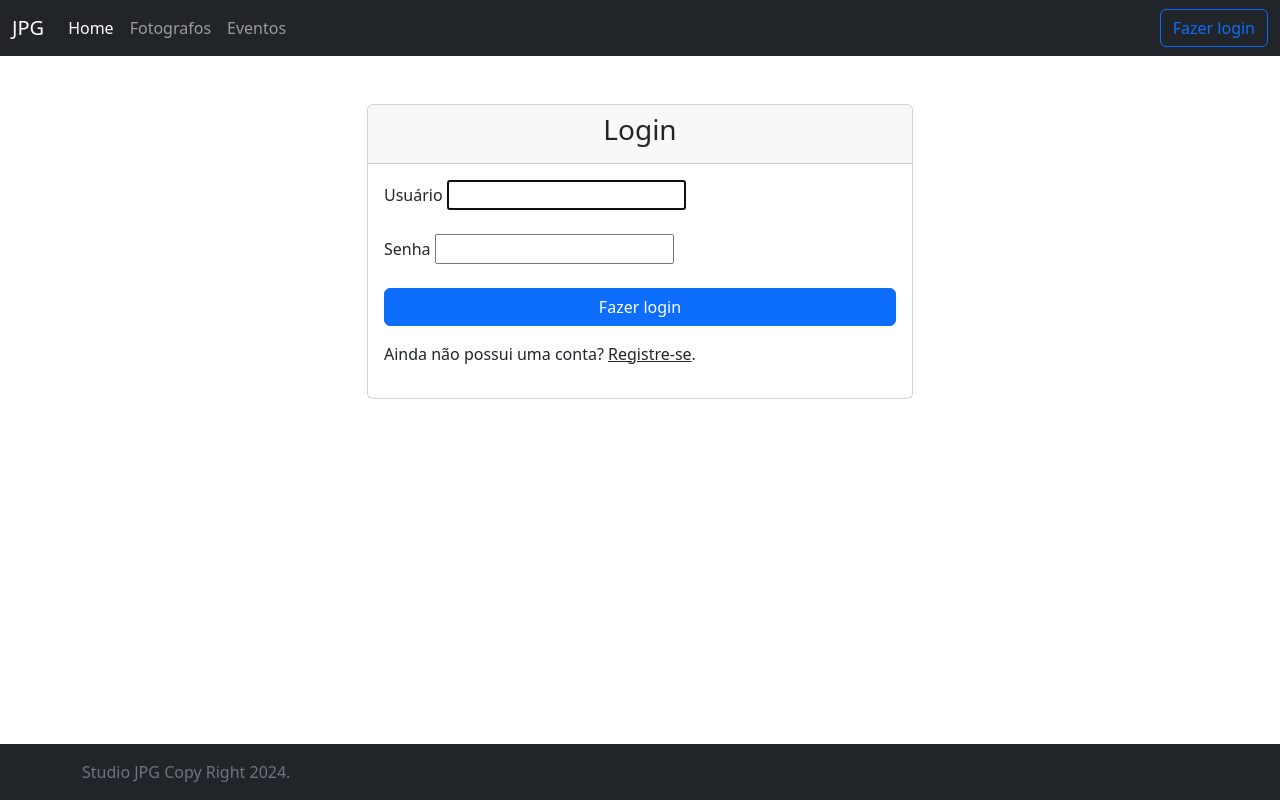
After one commit to MusicoTurista/estudio-fotografico-django, a Django app: page /users/login in a window 1280 px wide. The commit adds this page. Run offline with Django 5.2, Linux system fonts and the light colour scheme; some libraries are stand-ins or nearby versions.

Commit message:
Implementação do sistema de login/logout

```diff
--- a/sgf/aplic/templates/base.html
+++ b/sgf/aplic/templates/base.html
@@ -14,7 +14,16 @@
     <header>
         {% include 'navbar.html' %}
     </header>
-
+    {% if messages %}
+        <div class="container mt-3">
+            {% for message in messages %}
+                <div class="alert alert-{{ message.tags }} alert-dismissible fade show">
+                    {{ message }}
+                    <button type="button" class="btn-close" data-bs-dismiss="alert"></button>
+                </div>
+            {% endfor %}
+        </div>
+    {% endif %}
     <main>
         {% block content %} {% endblock %}
     </main>
--- a/sgf/aplic/templates/navbar.html
+++ b/sgf/aplic/templates/navbar.html
@@ -18,6 +18,11 @@
                     <a class="nav-link" aria-current="page" href="/evento">Eventos</a>
                 </li>
             </ul>
+            {% if user.is_authenticated %}
+                <a class="btn btn-outline-primary" href="/users/logout" role="button">Logout</a>
+            {% else %}
+                <a class="btn btn-outline-primary" href="/users/login" role="button">Fazer login</a>
+            {% endif %}
         </div>
     </div>
 </nav>
--- /dev/null
+++ b/sgf/aplic/templates/users/login.html
@@ -0,0 +1,34 @@
+{% extends 'base.html' %}
+{% block content %}
+
+<div class="container mt-5">
+    <div class="row justify-content-center">
+        <div class="col-md-6">
+            <div class="card">
+                <div class="card-header">
+                    <h3 class="text-center">Login</h3>
+                </div>
+                <div class="card-body">
+                    <form method="POST">
+                        {% csrf_token %}
+                        {% for campo in form %}
+                            <div class="mb-3">
+                                <label for="{{ campo.id_for_label }}" class="form-label">
+                                    {{ campo.label }} {{campo}}
+                                </label>
+                            </div>
+                        {% endfor %}
+                        <div class="d-grid">
+                            <button type="submit" class="btn btn-primary">Fazer login</button>
+                            <!--p><a href="/users/register" class="text-center">Ainda não possui uma conta? Registre-se</a></p-->
+
+                        </div>
+                    </form>
+                <p class="text-center-secondary">Ainda não possui uma conta? <a href="/users/register" class="text-reset">Registre-se</a>.</p>
+                </div>
+            </div>
+        </div>
+    </div>
+</div>
+
+{% endblock %}
--- a/sgf/aplic/urls.py
+++ b/sgf/aplic/urls.py
@@ -7,4 +7,8 @@ urlpatterns = [
     path('fotografo', FotografoView.as_view(), name='fotografo'),
     path('evento', EventoView.as_view(), name='evento'),
     path('evento-detalhe/<int:id>/', EventoDetalheView.as_view(), name='evento-detalhe'),
+
+    path('users/register', RegisterView, name='users/register'),
+    path('users/login', LoginView, name='users/login'),
+    path('users/logout', LogoutView, name='users/logout'),
 ]
--- a/sgf/aplic/views.py
+++ b/sgf/aplic/views.py
@@ -1,5 +1,9 @@
-from django.shortcuts import render
+from django.shortcuts import render, redirect
 from .models import *
+from django.contrib.auth.forms import UserCreationForm, AuthenticationForm
+from django.contrib.auth import login, authenticate, logout
+
+from django.contrib import messages
 # Create your views here.
 
 from django.views.generic import TemplateView
@@ -32,3 +36,37 @@ class EventoDetalheView(TemplateView):
         id = self.kwargs['id']
         context['evento'] = CategoriaEvento.objects.filter(id=id).first
         return context
+
+def RegisterView(request):
+    if request.method == "POST":
+        form = UserCreationForm(request.POST)
+        if form.is_valid():
+            #form.save()
+            messages.success(request, "Registrado com sucesso.")
+            return redirect('/users/login')
+    else:
+        form = UserCreationForm()
+    return render(request,"users/register.html",{'form':form})
+
+def LoginView(request):
+    if request.method == 'POST':
+        form = AuthenticationForm(request, data=request.POST)
+        if form.is_valid():
+            username = form.cleaned_data.get('username')
+            password = form.cleaned_data.get('password')
+            user = authenticate(username=username, password=password)
+            if user is not None:
+                login(request, user)
+                messages.success(request, f"Welcome back, {username}!")
+                return redirect('/')
+            else:
+                messages.error(request, "Invalid username or password.")
+        else:
+            messages.error(request, "Invalid username or password.")
+    else:
+        form = AuthenticationForm()
+    return render(request, 'users/login.html', {'form': form})
+
+def LogoutView(request):
+    logout(request)
+    return redirect('/users/login')
```
Also changed, not shown: sgf/aplic/templates/evento-detalhe.html (+12 -6 lines), sgf/aplic/templates/users/register.html (added, +32 -0 lines), sgf/__init__.py (added).
